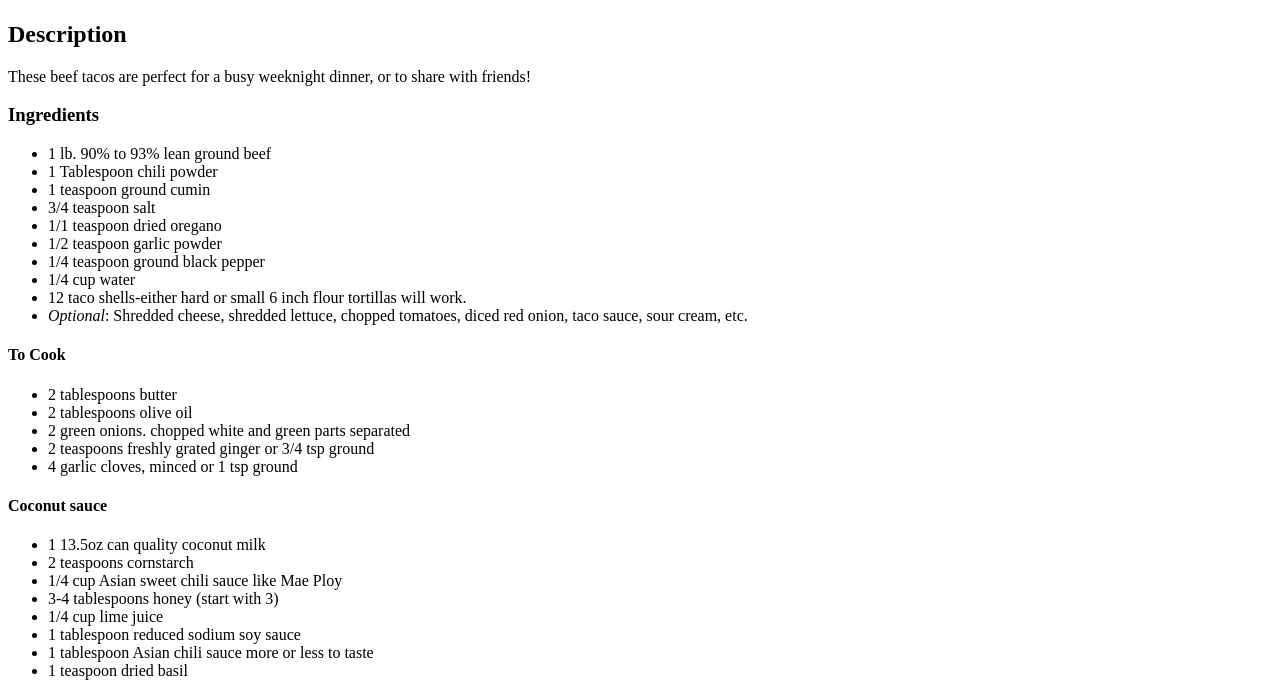
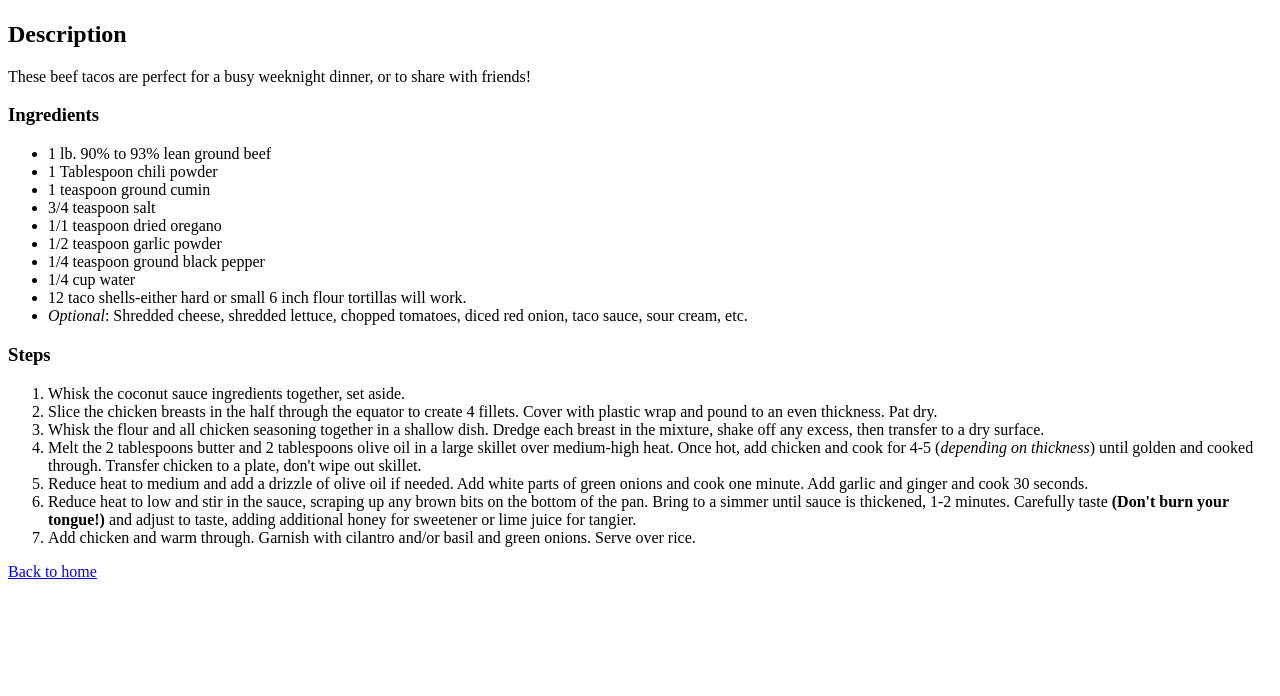
Before and after one commit to Passeri-lf/odin-recipes, a plain HTML site: page recipes/homemade-tacos.html in a window 1280 px wide. Shown: the part 99-795 px from the top of the page. Drawn offline with Linux system fonts and the light colour scheme.

Commit message:
- Delete remainder of ingredients list

```diff
--- a/recipes/homemade-tacos.html
+++ b/recipes/homemade-tacos.html
@@ -30,25 +30,6 @@
         <li><em>Optional</em>: Shredded cheese, shredded lettuce,
         chopped tomatoes, diced red onion, taco sauce, sour cream,
         etc.</li>
-    </ul>
-    <h4>To Cook</h4>
-    <ul>
-        <li>2 tablespoons butter</li>
-        <li>2 tablespoons olive oil</li>
-        <li>2 green onions. chopped white and green parts separated</li>
-        <li>2 teaspoons freshly grated ginger or 3/4 tsp ground</li>
-        <li>4 garlic cloves, minced or 1 tsp ground</li>
-    </ul>
-    <h4>Coconut sauce</h4>
-    <ul>
-        <li>1 13.5oz can quality coconut milk</li>
-        <li>2 teaspoons cornstarch</li>
-        <li>1/4 cup Asian sweet chili sauce like Mae Ploy</li>
-        <li>3-4 tablespoons honey (start with 3)</li>
-        <li>1/4 cup lime juice</li>
-        <li>1 tablespoon reduced sodium soy sauce</li>
-        <li>1 tablespoon Asian chili sauce more or less to taste</li>
-        <li>1 teaspoon dried basil</li>
     </ul>
     <h3>Steps</h3>
     <ol>
```
